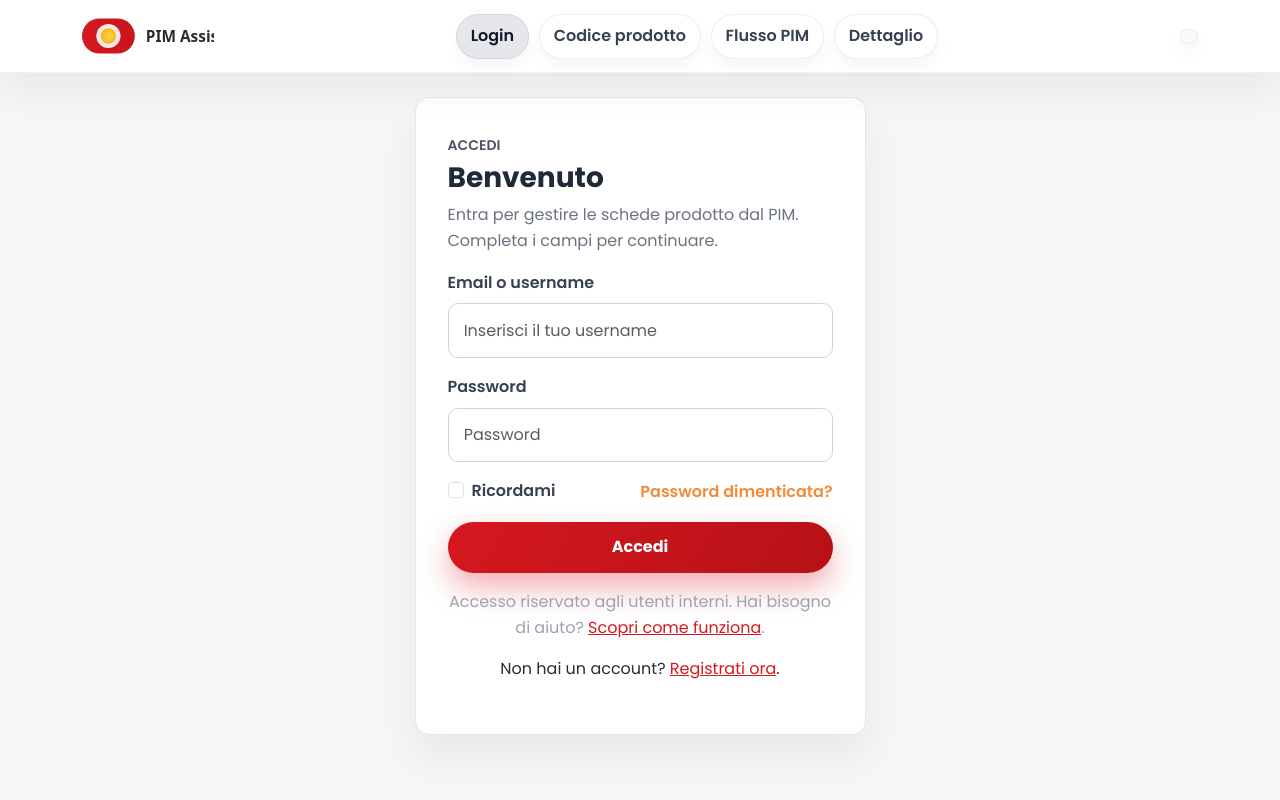
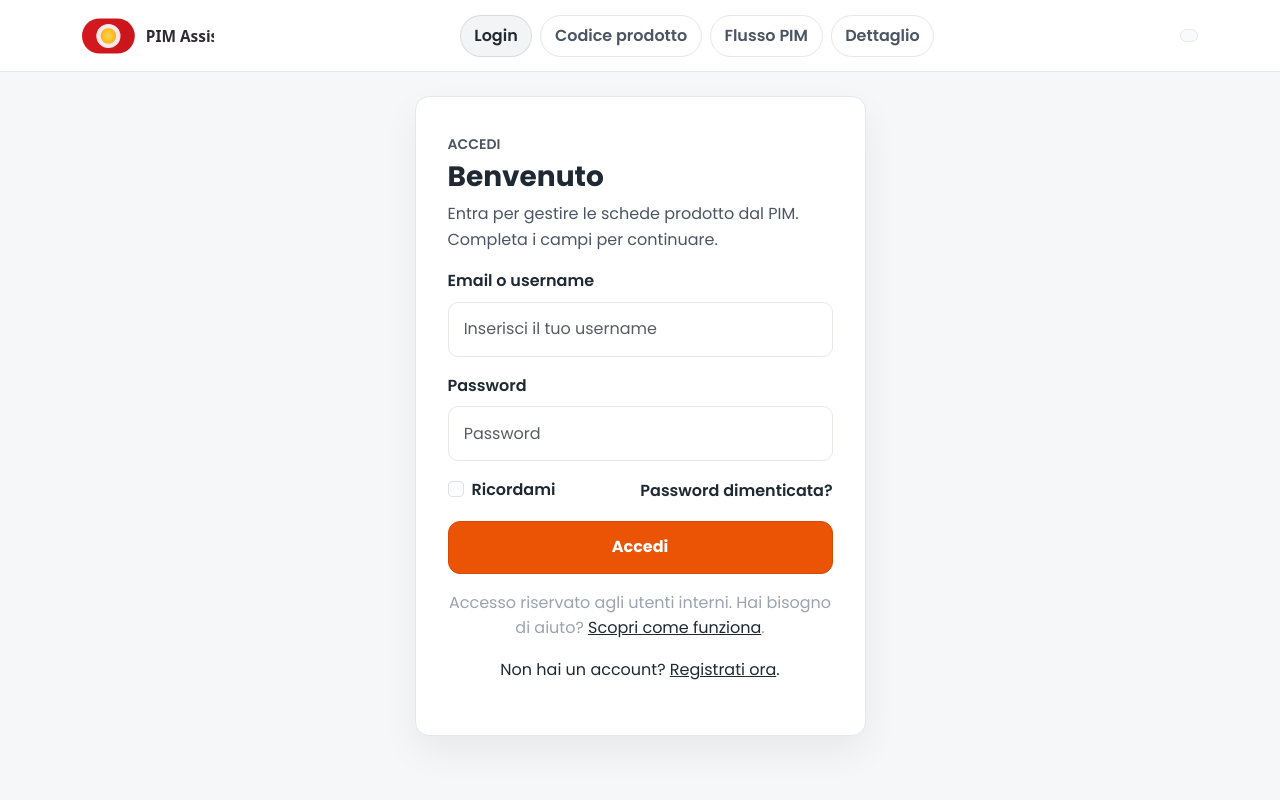
Before and after one commit to pcarella/TestCodex, a Flask app: page /login in a window 1280 px wide. Run offline with Flask 3, Linux system fonts and the light colour scheme.

Commit message:
Refresh UI with minimal Conad accent

```diff
--- a/templates/base.html
+++ b/templates/base.html
@@ -25,16 +25,16 @@
     />
     <style>
       :root {
-        --brand-primary: #d6181f;
-        --brand-secondary: #f6b000;
-        --brand-cream: #fff7ea;
-        --brand-dark: #2d2a32;
-        --brand-gradient: linear-gradient(120deg, var(--brand-primary), #b61117);
+        --brand-accent: #eb5305;
+        --brand-dark: #1f2933;
+        --brand-text: #4b5563;
+        --surface: #f6f7f9;
+        --border: #e5e7eb;
       }
 
       body {
         font-family: "Poppins", "Segoe UI", system-ui, -apple-system, sans-serif;
-        background: #f5f7fb;
+        background: var(--surface);
         color: var(--brand-dark);
         min-height: 100vh;
         line-height: 1.6;
@@ -42,8 +42,7 @@
 
       .app-header {
         background: #ffffff;
-        border-bottom: 1px solid rgba(45, 42, 50, 0.06);
-        box-shadow: 0 16px 40px rgba(0, 0, 0, 0.06);
+        border-bottom: 1px solid var(--border);
         position: sticky;
         top: 0;
         z-index: 10;
@@ -70,21 +69,10 @@
         display: block;
       }
 
-      .brand-title {
-        font-weight: 700;
-        font-size: 1.1rem;
-        color: #1f2937;
-      }
-
-      .brand-subtitle {
-        color: #6b7280;
-        font-size: 0.9rem;
-      }
-
       .app-steps {
         display: flex;
         align-items: center;
-        gap: 0.65rem;
+        gap: 0.5rem;
         flex: 1;
         min-width: 320px;
         justify-content: center;
@@ -94,45 +82,43 @@
       .app-step {
         display: inline-flex;
         align-items: center;
-        gap: 0.55rem;
-        padding: 0.55rem 0.85rem;
+        gap: 0.4rem;
+        padding: 0.45rem 0.85rem;
         border-radius: 999px;
-        border: 1px solid rgba(45, 42, 50, 0.08);
-        color: #374151;
+        border: 1px solid var(--border);
+        color: var(--brand-text);
         background: #ffffff;
         font-weight: 600;
         transition: all 0.2s ease;
-        box-shadow: 0 8px 16px rgba(0, 0, 0, 0.04);
       }
 
       .app-step.active {
-        background: #e5e7eb;
-        border-color: #d1d5db;
-        color: #111827;
+        border-color: rgba(0, 0, 0, 0.1);
+        color: var(--brand-dark);
+        background: #f3f4f6;
       }
 
       .app-step.completed {
-        background: #f0fdf4;
-        border-color: #bbf7d0;
-        color: #166534;
+        border-color: rgba(235, 83, 5, 0.25);
+        color: var(--brand-dark);
+        background: rgba(235, 83, 5, 0.08);
       }
 
       .app-user {
         display: inline-flex;
         align-items: center;
         gap: 0.65rem;
-        padding: 0.4rem 0.5rem;
+        padding: 0.35rem 0.5rem;
         border-radius: 999px;
         background: #f9fafb;
-        border: 1px solid rgba(45, 42, 50, 0.06);
-        box-shadow: 0 8px 16px rgba(0, 0, 0, 0.05);
+        border: 1px solid var(--border);
       }
 
       .app-user__badge {
         width: 38px;
         height: 38px;
         border-radius: 50%;
-        background: linear-gradient(135deg, #f08c3b, #e86f1e);
+        background: #111827;
         color: #ffffff;
         display: grid;
         place-items: center;
@@ -227,44 +195,44 @@
       .section-title {
         display: inline-flex;
         align-items: center;
-        gap: 0.5rem;
-        padding: 0.4rem 0.75rem;
-        background: rgba(246, 176, 0, 0.18);
+        gap: 0.4rem;
+        padding: 0.35rem 0.7rem;
+        background: #f3f4f6;
         border-radius: 999px;
         font-weight: 600;
-        color: var(--brand-primary);
+        color: var(--brand-dark);
       }
 
       .subtle-panel {
-        background: rgba(255, 243, 220, 0.8);
-        border: 1px dashed rgba(214, 24, 31, 0.25);
-        border-radius: 14px;
+        background: #f9fafb;
+        border: 1px dashed var(--border);
+        border-radius: 12px;
         padding: 1rem;
       }
 
       a {
-        color: var(--brand-primary);
+        color: var(--brand-dark);
       }
 
       a:hover {
-        color: #a50f16;
+        color: #111827;
       }
 
       .form-control:focus,
       .form-select:focus,
       .btn:focus,
       .form-check-input:focus {
-        outline: 2px solid rgba(214, 24, 31, 0.4);
+        outline: 2px solid rgba(235, 83, 5, 0.3);
         outline-offset: 2px;
-        box-shadow: 0 0 0 3px rgba(214, 24, 31, 0.25);
+        box-shadow: none;
       }
 
       .text-muted {
-        color: #4b5563 !important;
+        color: var(--brand-text) !important;
       }
 
       .shadow-soft {
-        box-shadow: 0 12px 30px rgba(0, 0, 0, 0.08);
+        box-shadow: 0 10px 30px rgba(0, 0, 0, 0.06);
       }
     </style>
   </head>
--- a/templates/login.html
+++ b/templates/login.html
@@ -1,69 +1,60 @@
 {% extends 'base.html' %}
 {% block content %}
 <style>
-  body {
-    background: #f5f6f7;
-  }
-
   .login-card {
     background: #ffffff;
-    border: 1px solid #e5e7eb;
+    border: 1px solid var(--border);
     border-radius: 14px;
-    box-shadow: 0 22px 40px rgba(0, 0, 0, 0.06);
+    box-shadow: 0 16px 36px rgba(0, 0, 0, 0.06);
     padding: 2.25rem 2rem;
   }
 
   .login-title {
     font-size: 1.75rem;
     font-weight: 700;
-    color: #1f2937;
+    color: var(--brand-dark);
   }
 
   .login-subtitle {
-    color: #6b7280;
+    color: var(--brand-text);
   }
 
   .login-form label {
     font-weight: 600;
-    color: #374151;
+    color: var(--brand-dark);
   }
 
   .login-form .form-control {
     border-radius: 10px;
-    border-color: #d1d5db;
+    border-color: var(--border);
     padding: 0.9rem 0.95rem;
   }
 
-  .login-form .form-control:focus {
-    box-shadow: 0 0 0 0.2rem rgba(235, 133, 50, 0.2);
-    border-color: #f08c3b;
-  }
-
   .login-actions {
-    color: #4b5563;
+    color: var(--brand-text);
   }
 
   .login-actions a {
-    color: #f08c3b;
+    color: var(--brand-dark);
     text-decoration: none;
     font-weight: 600;
   }
 
   .login-actions a:hover {
-    color: #dd6b20;
+    color: #111827;
   }
 
   .btn-login {
-    background: var(--brand-gradient);
-    border: none;
-    border-radius: 999px;
+    background: var(--brand-accent);
+    border: 1px solid #d64a05;
+    border-radius: 12px;
     padding: 0.85rem 2rem;
     font-weight: 700;
-    box-shadow: 0 14px 30px rgba(214, 24, 31, 0.35);
+    box-shadow: none;
   }
 
   .btn-login:hover {
-    background: linear-gradient(120deg, #b61117, #8e0d14);
+    background: #d64a05;
   }
 
   .login-footer {
@@ -74,7 +65,7 @@
     display: inline-flex;
     align-items: center;
     gap: 0.35rem;
-    color: #4b5563;
+    color: var(--brand-text);
   }
 </style>
 
```
Also changed, not shown: other parts of templates/base.html (+19 -37 lines), templates/forgot_password.html (+8 -30 lines), templates/register.html (+14 -23 lines), templates/reset_password.html (+6 -28 lines), templates/results.html (+5 -5 lines).
